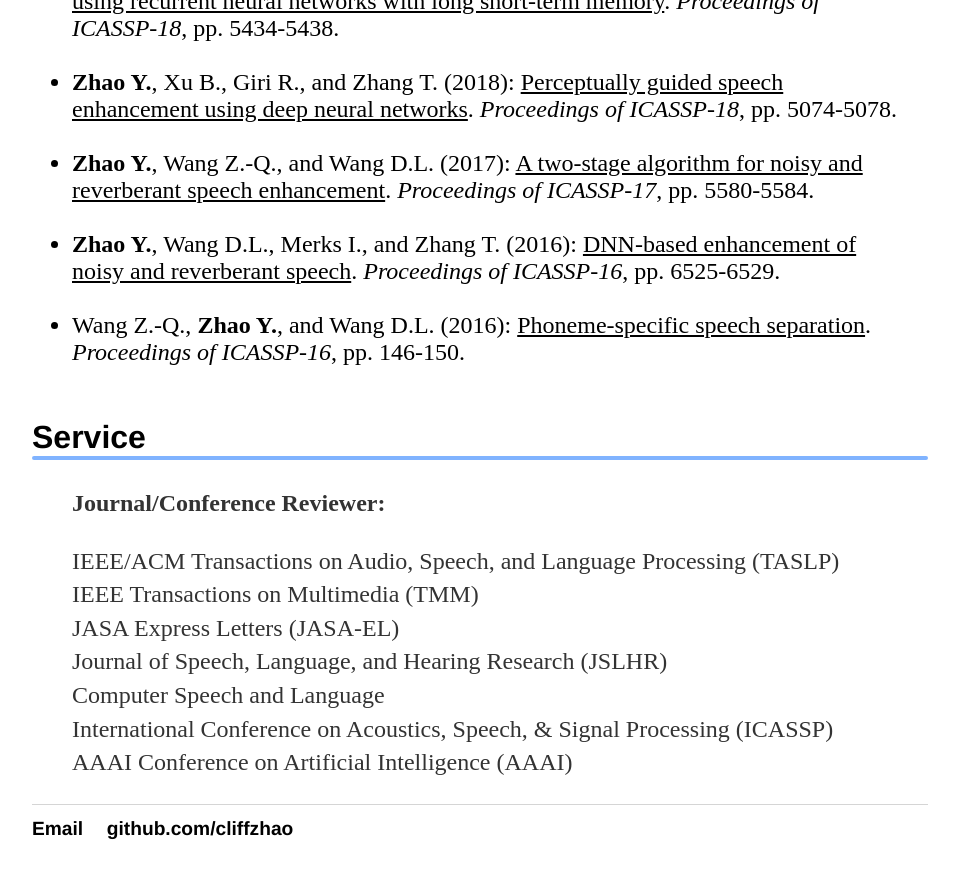
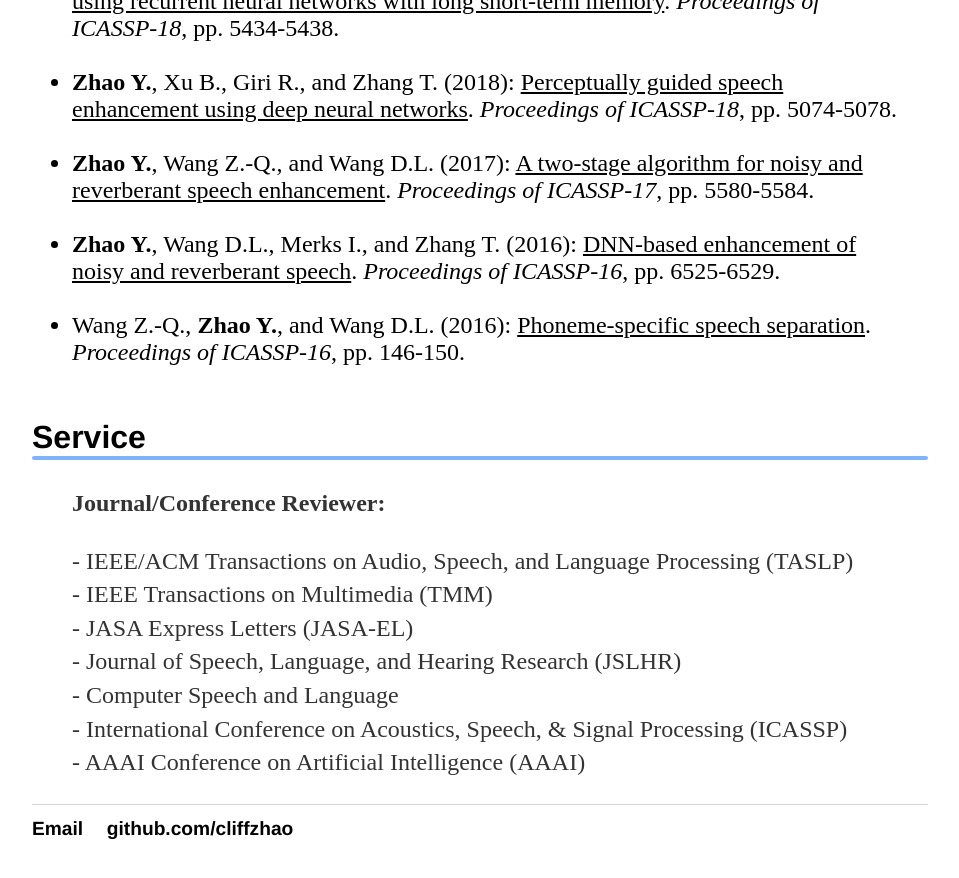
Before and after one commit to cliffzhao/cliffzhao.github.io, a Jekyll site: the page built from index.html, in a window 1280 px wide and 900 px high, scrolled down 2238 px. Shown: the top 878 px of the window, without its empty margins (160-1119 px from the left). Built offline with Jekyll 4.4.1, drawn with Linux system fonts in a browser that asks for light colours; a style sheet for code colours, icons or effects is not loaded.

```diff
--- a/index.html
+++ b/index.html
@@ -173,13 +173,13 @@ hearing-impaired listeners in reverberant-noisy conditions</U></a>. <cite>Journa
       	<p><strong>Journal/Conference Reviewer:</strong></p>
 
         <p>
-			IEEE/ACM Transactions on Audio, Speech, and Language Processing (TASLP)
-			<br>IEEE Transactions on Multimedia (TMM)
-			<br>JASA Express Letters (JASA-EL)
-			<br>Journal of Speech, Language, and Hearing Research (JSLHR)
-			<br>Computer Speech and Language
-			<br>International Conference on Acoustics, Speech, & Signal Processing (ICASSP)
-			<br>AAAI Conference on Artificial Intelligence (AAAI)
+			- IEEE/ACM Transactions on Audio, Speech, and Language Processing (TASLP)
+			<br>- IEEE Transactions on Multimedia (TMM)
+			<br>- JASA Express Letters (JASA-EL)
+			<br>- Journal of Speech, Language, and Hearing Research (JSLHR)
+			<br>- Computer Speech and Language
+			<br>- International Conference on Acoustics, Speech, & Signal Processing (ICASSP)
+			<br>- AAAI Conference on Artificial Intelligence (AAAI)
 		</p>
 
     	</ul>
```
